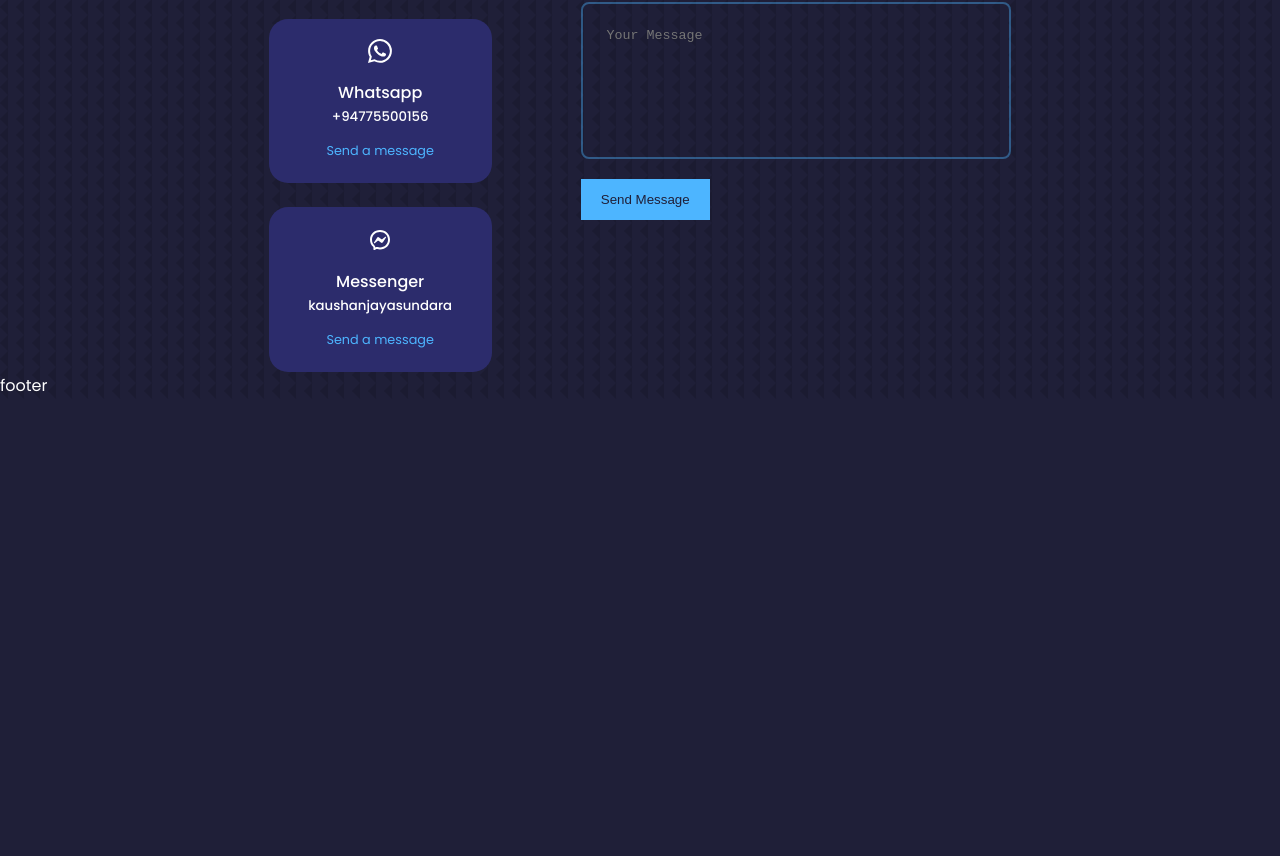
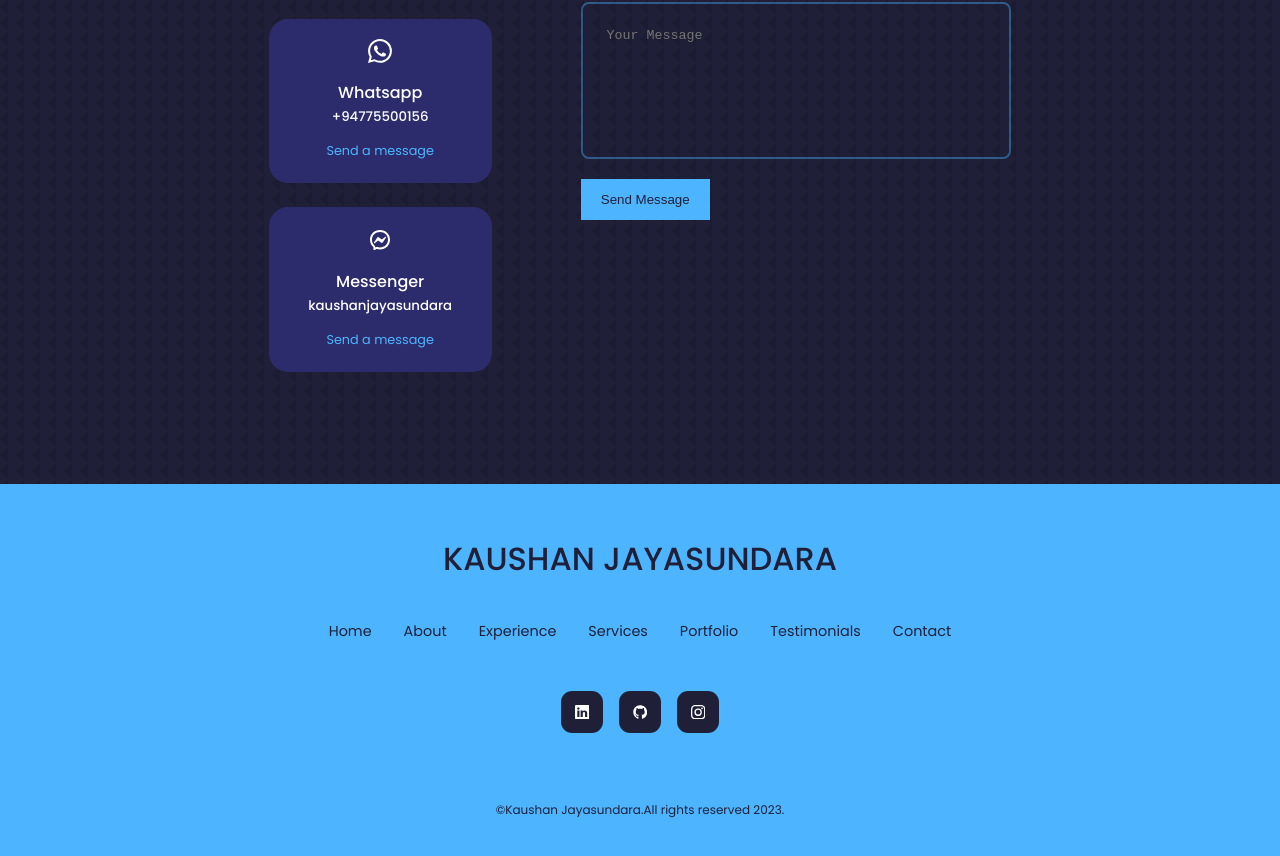
Before and after one commit to nipunakaushan/portfolio-style-01, a React (Create React App) app: page / in a window 1280 px wide. Shown: the part 6593-7449 px from the top of the page. Before the commit the page ends 6992 px from the top, so only its background shows below. Built offline with nearby package versions, Linux system fonts and the light colour scheme.

Commit message:
footer implementation

```diff
--- a/package.json
+++ b/package.json
@@ -1,11 +1,13 @@
 {
   "name": "portfolio-style-01",
+  "homepage": "https://kaushanjayasundara.lankanvibes.com",
   "version": "0.1.0",
   "private": true,
   "dependencies": {
     "@testing-library/jest-dom": "^5.16.5",
     "@testing-library/react": "^13.4.0",
     "@testing-library/user-event": "^13.5.0",
+    "autoprefixer": "^10.4.14",
     "emailjs-com": "^3.2.0",
     "react": "^18.2.0",
     "react-dom": "^18.2.0",
@@ -29,7 +31,7 @@
   "browserslist": {
     "production": [
       ">0.2%",
-      "not dead",
+      "not ie <= 11",
       "not op_mini all"
     ],
     "development": [
--- a/src/components/footer/Footer.jsx
+++ b/src/components/footer/Footer.jsx
@@ -1,10 +1,42 @@
 import React from 'react'
 import './footer.css'
+import{BsLinkedin} from 'react-icons/bs'
+import{FaGithub} from 'react-icons/fa'
+import{BsInstagram} from 'react-icons/bs'
 
-const footer = () => {
+export const Footer = () => {
   return (
-    <div>footer</div>
+    <footer>
+      <a href="#" className='footer__logo'>KAUSHAN JAYASUNDARA</a>
+
+      <ul className='permalinks'>
+        <li><a href="#">Home</a></li>
+        <li><a href="#about">About</a></li>
+        <li><a href="#experience">Experience</a></li>
+        <li><a href="#services">Services</a></li>
+        <li><a href="#portfolio">Portfolio</a></li>
+        <li><a href="#testimonials">Testimonials</a></li>
+        <li><a href="#contact">Contact</a></li>
+      </ul>
+
+      <div className="footer__socials">
+      <a href='https://www.linkedin.com/in/kaushan-jayasundara-01b1441bb' target='_blank'><BsLinkedin /></a>
+        <a href='https://github.com/nipunakaushan' target='_blank'><FaGithub /></a>
+        <a href='https://instagram.com/kaushan_jayasundara?igshid=NTc4MTIwNjQ2YQ==' target='_blank'><BsInstagram /></a>
+
+      </div>
+
+      <div className="footer__copyright">
+        <small>&copy;Kaushan Jayasundara.All rights reserved 2023.</small>
+
+      </div>
+    </footer>
+
   )
 }
 
-export default footer
+
+
+
+
+export default Footer
--- a/src/components/footer/footer.css
+++ b/src/components/footer/footer.css
@@ -0,0 +1,71 @@
+footer {
+    background: var(--color-primary);
+    padding: 3rem 0 ;
+    text-align: center;
+    font-size: 0.9rem;
+    margin-top: 7rem;
+
+
+
+}
+
+footer a {
+    color: var(--color-bg);
+}
+
+.footer__logo {
+    font-size: 2rem;
+    font-weight: 500;
+    margin-bottom: 2rem;
+    display: inline-block;
+
+}
+
+.permalinks {
+    display: flex;
+    flex-wrap: wrap;
+    justify-content: center;
+    gap: 2rem;
+    margin: 0 auto 3rem;
+}
+
+.footer__socials {
+    display: flex;
+    justify-content: center;
+    gap: 1rem;
+    margin-bottom: 4rem;
+
+}
+
+.footer__socials a{
+    background: var(--color-bg);
+    color: var(--color-white);
+    padding: 0.8rem;
+    border-radius: 0.7rem;
+    display: flex;
+    border: 1px solid transparent;
+}
+
+.footer__socials:hover {
+    background: transparent;
+    color: var(--color-bg);
+    border-color: var(--color-bg);
+}
+
+.footer__copyright {
+    margin-bottom: 4rem;
+    color: var(--color-bg);
+}
+
+/*===============================SMALL QUARIES(SMALL DEVICES)=======================================*/
+
+@media screen and (max-width:600px) {
+    .permalinks{
+        flex-direction: column;
+        gap: 1.5rem;
+    }
+
+    .footer__socials {
+        margin-bottom: 2.6rem;
+    }
+}
--- a/src/components/header/Header.jsx
+++ b/src/components/header/Header.jsx
@@ -19,7 +19,8 @@
         <img src={ME} alt='me' />
         </div>
 
-        <a href="#content" className='scroll__down'>Scroll Down</a>
+        <a href="#contact" className='scroll__down'>Scroll Down</a>
+
 
       </div>
     </header>
--- a/src/index.css
+++ b/src/index.css
@@ -1,4 +1,4 @@
-  @import url('https://fonts.googleapis.com/css2?family=Poppins:wght@300;400;500;600&display=swap');
+@import url('https://fonts.googleapis.com/css2?family=Poppins:wght@300;400;500;600&display=swap');
 
 * {
     margin: 0;
--- a/src/index.js
+++ b/src/index.js
@@ -16,4 +16,5 @@
   <React.StrictMode>
     <App />
   </React.StrictMode>
+
 );
```
Also changed, not shown: 1 other file (tests, documents, lock files or other folders).
